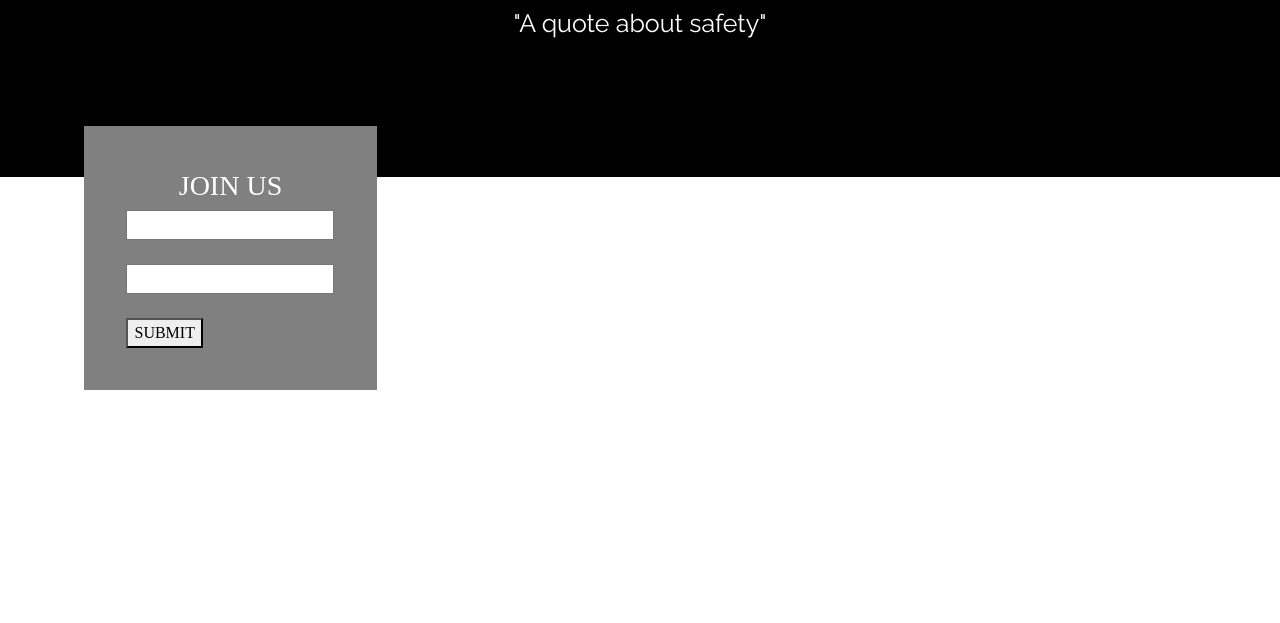
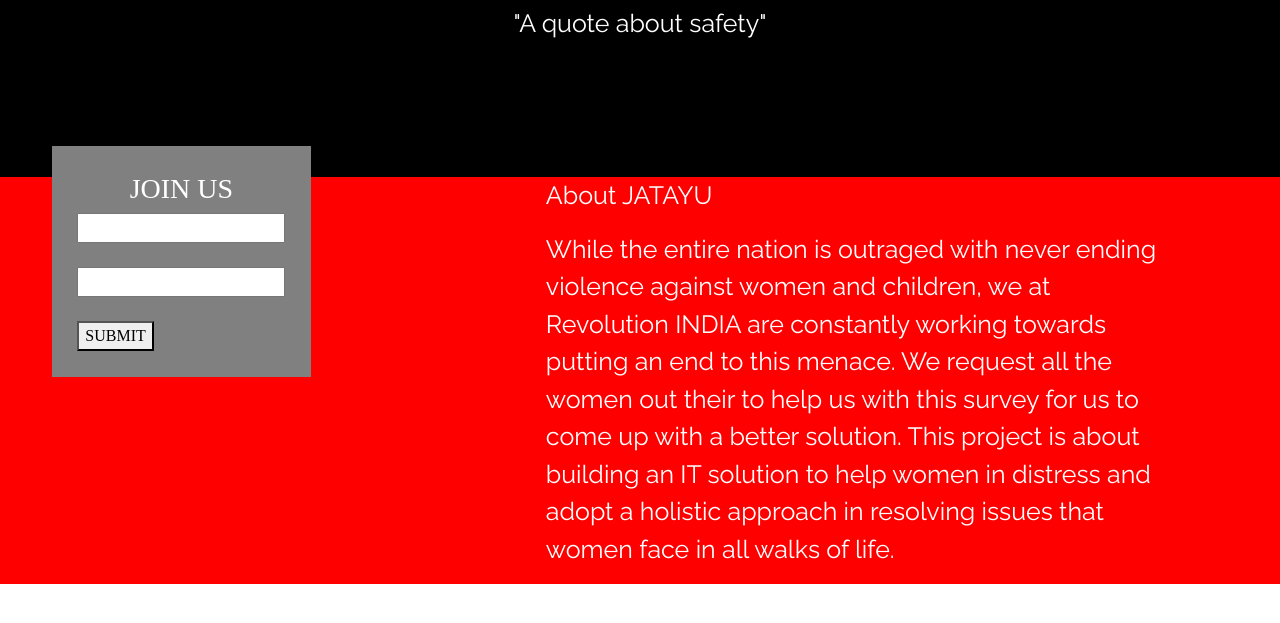
Before and after one commit to spoorthishivaswamy/revolutionindia, a plain HTML site: page index.html in a window 1280 px wide. Shown: the part 143-766 px from the top of the page. Drawn offline with nearby package versions, Linux system fonts and the light colour scheme; a web font is replaced by a local one.

Commit message:
added about us line

```diff
--- a/css/style.css
+++ b/css/style.css
@@ -56,3 +56,7 @@
     font-family: 'Alegreya SC', serif;
 
 }
+#about
+{
+	background: red;
+}
--- a/index.html
+++ b/index.html
@@ -29,7 +29,7 @@
                     <span class="navbar-toggler-icon"></span>
                   </button>
                   <div class="collapse navbar-collapse" id="navbarNavDropdown">
-                    <ul class="navbar-nav" id="nav">
+                   <ul class="navbar-nav" id="nav">
                       <li class="nav-item active">
                         <a class="nav-link" href="#">Home <span class="sr-only">(current)</span></a>
                       </li>
@@ -39,6 +39,7 @@
                       <li class="nav-item">
                         <a class="nav-link" href="#">Contact Us</a>
                       </li>
+                      </ul>
                     </nav>
                   </div>
                   <div class="container">
@@ -46,9 +47,10 @@
                   	<h5 align="center"> NGO</h5>
                   </div>
                   	<p align="center"> "A quote about safety"</p>
-	 </div>
+   </div>
+   <section id="about">
 	 <div class="row">
-	 	<div class="col-12 col-sm-6 col-md-8" id="form">
+	 	<div class="col-12 col-sm-6 col-md-5 col-lg-5" id="form">
 	 		<div class="float-lg-left">
 	 			<h3 align="center">JOIN US</h3>
 					<form>
@@ -57,9 +59,15 @@
 						<button type="submit"> SUBMIT</button>
 					</form>
 				</div>
-				</div>
+        </div>
+        <div class="col-12 col-sm-6 col-md-6 col-lg-6">
+         <p>About JATAYU</p>
+         <P>While the entire nation is outraged with never ending violence against women and children, we at Revolution INDIA are constantly working towards putting an end to this menace.
+            We request all the women out their to help us with this survey for us to come up with a better solution.
+            This project is about building an IT solution to help women in distress and adopt a holistic approach in resolving issues that women face in all walks of life.</P>
+          </div>
      </div>
-
+    </section>
 
 
 
```
